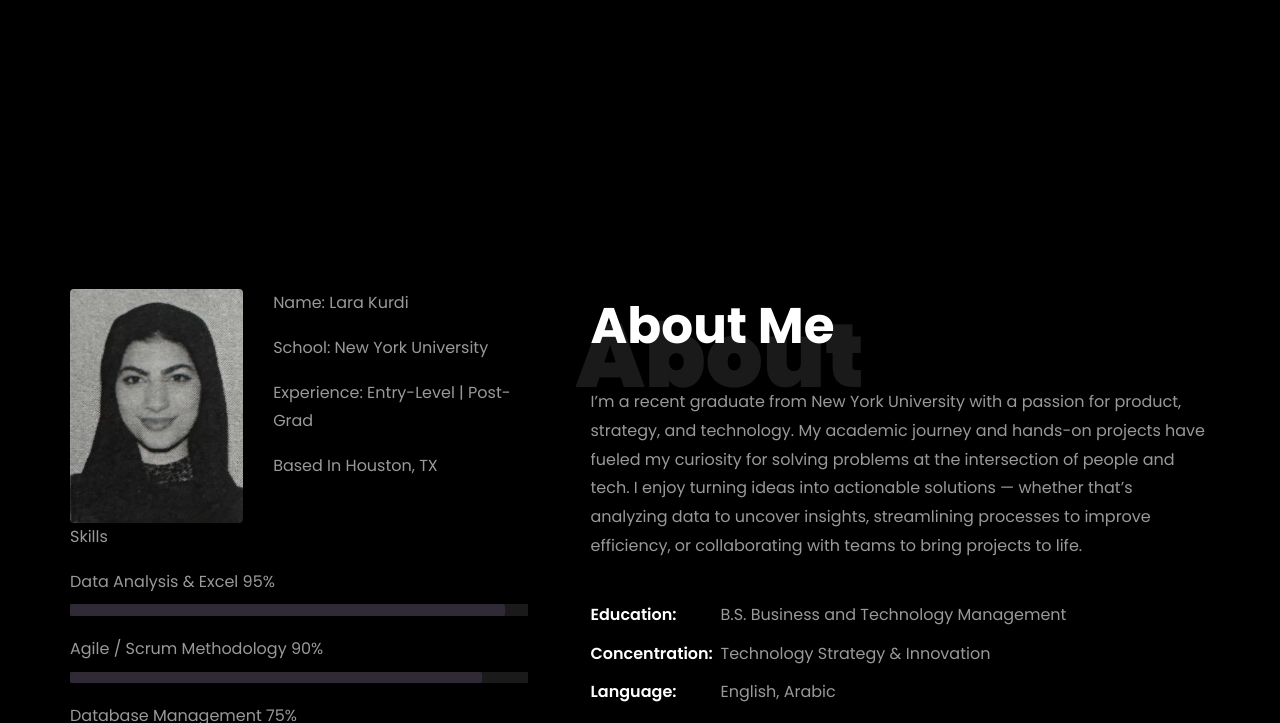
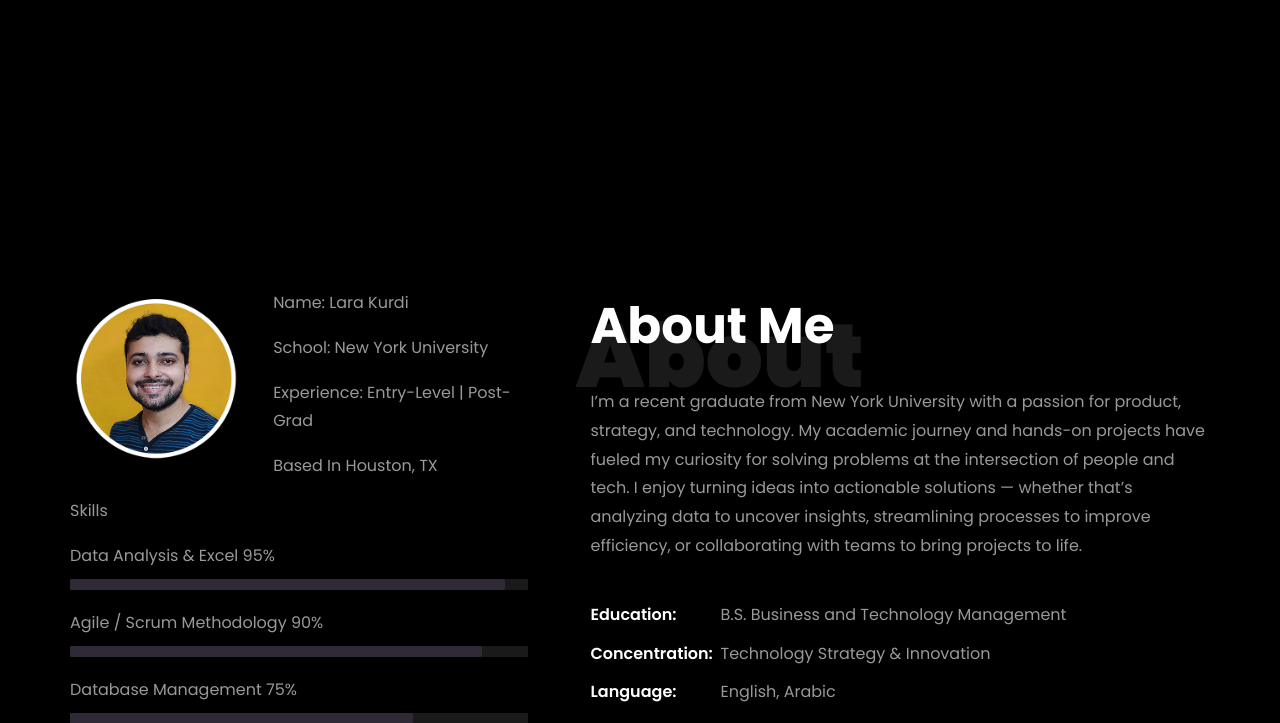
Before and after one commit to larakurdi/portfolio-website, a plain HTML site: page index.html in a window 1280 px wide. Shown: the part 573-1296 px from the top of the page. Drawn offline with Linux system fonts and the light colour scheme; files whose address does not match are found by name.

Commit message:
Update index.html

```diff
--- a/index.html
+++ b/index.html
@@ -213,7 +213,7 @@
 								<div class="row">
 									<div class="col-sm-6 col-md-5">
 									  <div class="about-img">
-										<img src="images/about-me.jpg" class="img-fluid rounded b-shadow-a" alt="">
+										<img src="about-me.png" class="img-fluid rounded b-shadow-a" alt="">
 									  </div>
 									</div>
 									<!-- Details next to profile image -->
```
